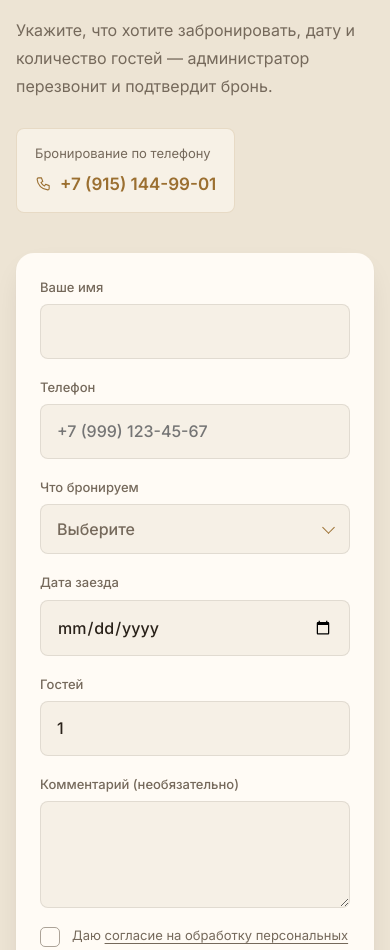
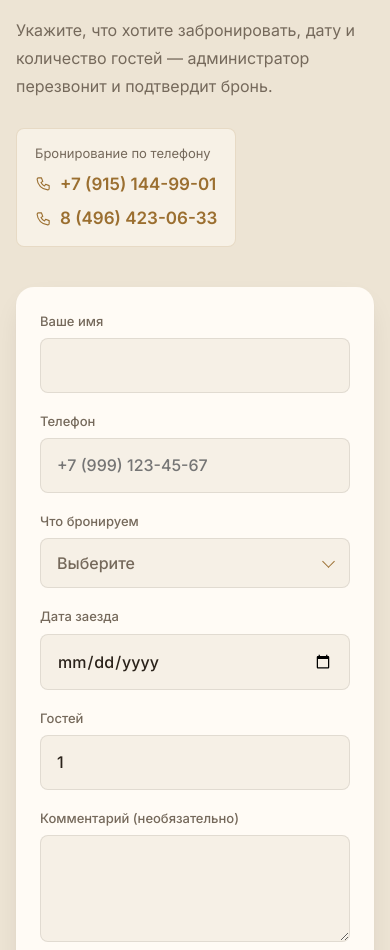
Before and after one commit to AlinaGntv/ohotnik-oz, a React (Vite) app: page /stay in a window 390 px wide. Shown: the part 3148-4098 px from the top of the page. Built offline with nearby package versions, Linux system fonts and the light colour scheme.

Commit message:
Add restaurant phone to stay booking contacts

```diff
--- a/src/components/LeadForm.jsx
+++ b/src/components/LeadForm.jsx
@@ -14,7 +14,7 @@ const today = () => {
 // Форма заявки для внутренних страниц (банкет, проживание).
 // fields: [{ name, label, type: 'text' | 'date' | 'number' | 'select', options?, required?, placeholder?, wide? }]
 // Заявка уходит как бронь (type: 'booking') с полем kind — в Make она попадает в ветку «Бронь».
-export default function LeadForm({ id, kind, title, lead, fields, submitLabel, contactPhone }) {
+export default function LeadForm({ id, kind, title, lead, fields, submitLabel, contactPhones }) {
   const formId = useId()
   const initial = () => ({
     name: '',
@@ -64,12 +64,14 @@ export default function LeadForm({ id, kind, title, lead, fields, submitLabel, c
           <span className="eyebrow">Заявка</span>
           <h2 className="section-title">{title}</h2>
           {lead && <p className="lead">{lead}</p>}
-          {contactPhone && (
+          {contactPhones?.length > 0 && (
             <div className="lead-form__callout">
               <span>Бронирование по телефону</span>
-              <a href={contactPhone.href}>
-                <Phone /> {contactPhone.label}
-              </a>
+              {contactPhones.map((phone) => (
+                <a key={phone.href} href={phone.href}>
+                  <Phone /> {phone.label}
+                </a>
+              ))}
             </div>
           )}
         </div>
--- a/src/pages/StayPage.jsx
+++ b/src/pages/StayPage.jsx
@@ -2,7 +2,7 @@ import PageHero from '../components/PageHero.jsx'
 import Stay from '../components/Stay.jsx'
 import LeadForm from '../components/LeadForm.jsx'
 import { ArrowRight } from '../components/Icons.jsx'
-import { houses, housesInfo, rooms } from '../data/content.js'
+import { contacts, houses, housesInfo, rooms } from '../data/content.js'
 
 export default function StayPage() {
   return (
@@ -26,7 +26,10 @@ export default function StayPage() {
         title="Бронь домика или номера"
         lead="Укажите, что хотите забронировать, дату и количество гостей — администратор перезвонит и подтвердит бронь."
         submitLabel="Забронировать"
-        contactPhone={{ label: '+7 (915) 144-99-01', href: 'tel:+79151449901' }}
+        contactPhones={[
+          { label: '+7 (915) 144-99-01', href: 'tel:+79151449901' },
+          { label: contacts.phone, href: contacts.phoneHref },
+        ]}
         fields={[
           {
             name: 'option',
```
